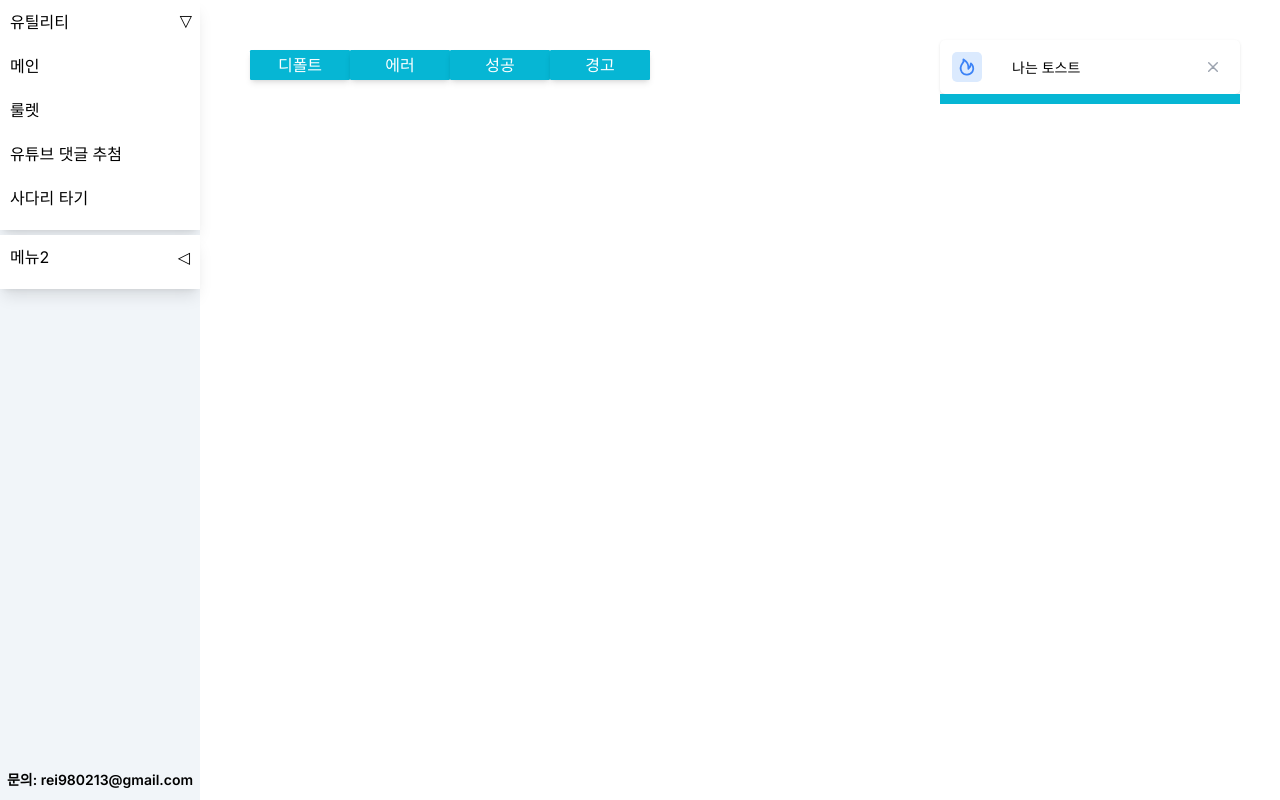
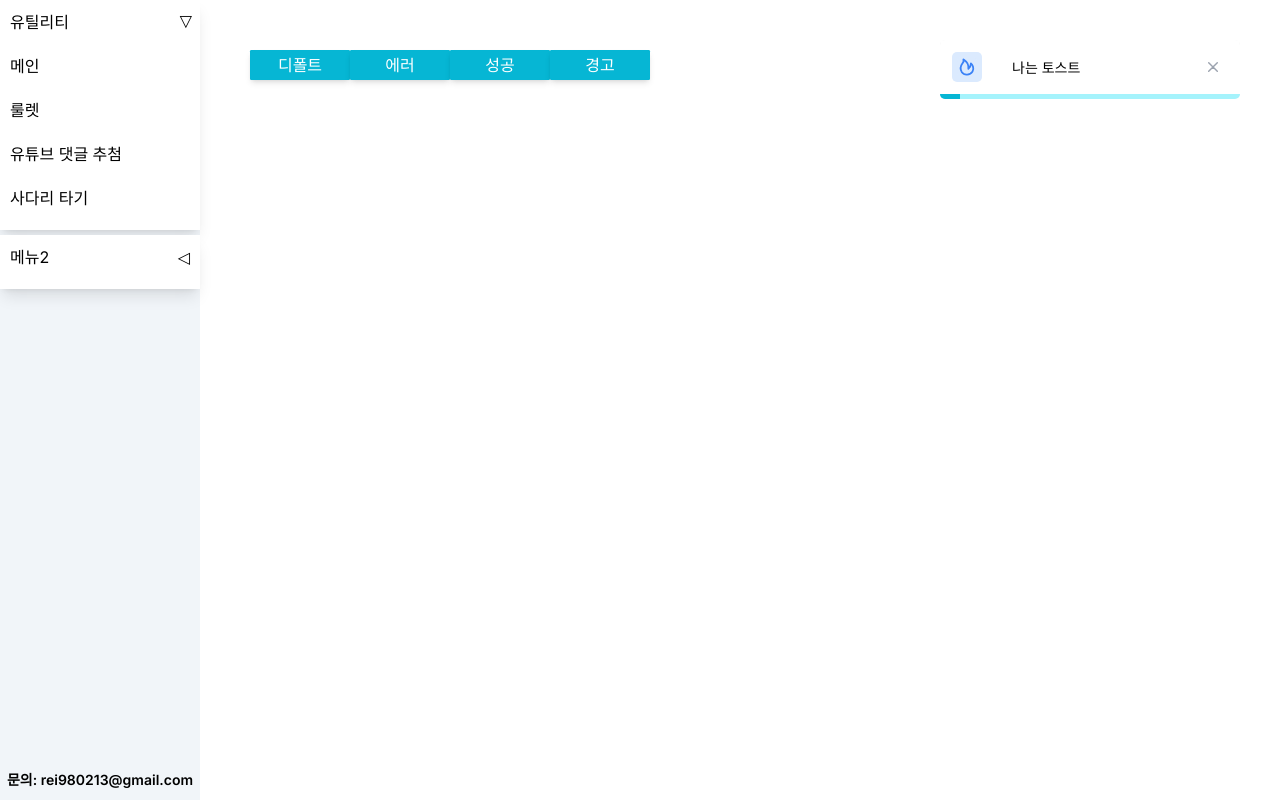
Before and after one commit to loevray/loevray-s-lab, a Next.js app: page /lab-1 in a window 1280 px wide. Both pictures are taken after a click on the button "디폴트". Built offline with nearby package versions, Linux system fonts and the light colour scheme.

Commit message:
Style: decreaseProgress animation

```diff
--- a/src/app/ui/common/progress/DecreaseProgress.tsx
+++ b/src/app/ui/common/progress/DecreaseProgress.tsx
@@ -13,11 +13,12 @@ const DecreaseProgress = ({
   onComplete,
 }: DecreaseProgressProps) => {
   return (
-    <span className="w-full block relative overflow-hidden h-1 bg-cyan-200">
+    <span className="w-full block relative overflow-hidden h-0.5 bg-cyan-200">
       <span
         style={{
           animationDuration: `${duration}ms`,
           animationTimingFunction: "linear",
+          animationFillMode: "forwards",
         }}
         className="bg-cyan-500 block absolute left-0 top-0 w-full  h-full animate-decrease-progress"
         onAnimationEnd={() => onComplete?.()}
--- a/src/app/ui/common/toast/ToastContainer.tsx
+++ b/src/app/ui/common/toast/ToastContainer.tsx
@@ -71,10 +71,10 @@ const ToastContainer = () => {
           const IconComponent = mappingIcon[toast.eventType].icon;
           const bg = mappingIcon[toast.eventType].color;
           return (
-            <div className="w-30" key={toast.id}>
+            <div className="w-30 rounded-lg overflow-hidden" key={toast.id}>
               <div
                 id="toast-default"
-                className="flex items-center w-30 p-1.2 text-gray-500 bg-white rounded-lg shadow dark:text-gray-400 dark:bg-gray-800"
+                className="flex items-center w-30 p-1.2 text-gray-500 bg-white  shadow dark:text-gray-400 dark:bg-gray-800"
                 role="alert"
               >
                 <div
--- a/src/app/ui/common/toast/createObserver.ts
+++ b/src/app/ui/common/toast/createObserver.ts
@@ -25,7 +25,7 @@ export const observerInstance = createObserver();
 
 export type ToastEventType = 'default'| 'warning' | 'error' | 'success';
 
-const showToast = (eventType:ToastEventType, message:string, duration = 2500) => {
+const showToast = (eventType:ToastEventType, message:string, duration = 3000) => {
   observerInstance.notify({eventType,message,duration})
 }
 
```
